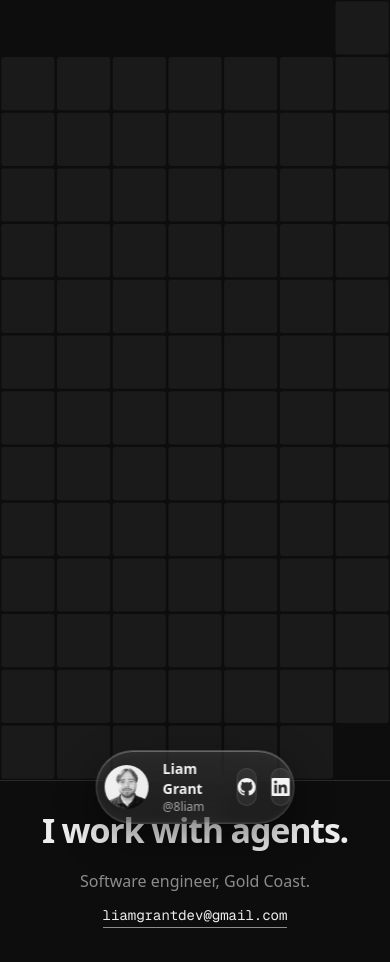
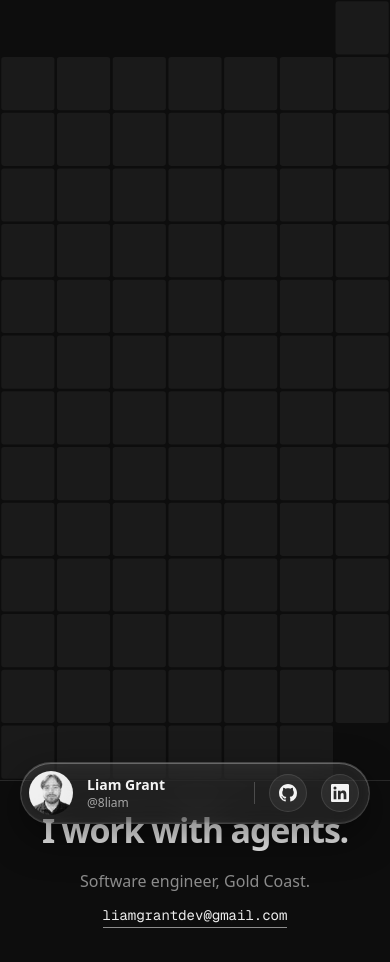
Before and after one commit to 8liam/portfolio, a Next.js app: page / in a window 390 px wide. Shown: the top 962 px of the page. Built offline with nearby package versions, Linux system fonts and the light colour scheme.

Commit message:
fix(home): widen profile dock on mobile (#10)

```diff
--- a/src/components/profile-dock/profile-dock.config.ts
+++ b/src/components/profile-dock/profile-dock.config.ts
@@ -26,9 +26,9 @@ export const PROFILE_DOCK_CONFIG = {
     },
   ],
   className: {
-    nav: "fixed bottom-5 left-1/2 z-10 flex -translate-x-1/2 items-center gap-3.5 rounded-full border border-white/15 bg-white/[0.07] py-2 pl-2 pr-2.5 text-[#f4f4f4] shadow-[inset_0_1px_0_rgba(255,255,255,0.28),inset_0_-1px_0_rgba(255,255,255,0.06),inset_0_0_14px_rgba(255,255,255,0.05),0_14px_40px_rgba(0,0,0,0.45)] backdrop-blur-[22px] backdrop-saturate-[1.8]",
+    nav: "fixed bottom-5 left-1/2 z-10 flex w-[calc(100vw-2.5rem)] max-w-sm -translate-x-1/2 items-center gap-3.5 sm:w-auto sm:max-w-none rounded-full border border-white/15 bg-white/[0.07] py-2 pl-2 pr-2.5 text-[#f4f4f4] shadow-[inset_0_1px_0_rgba(255,255,255,0.28),inset_0_-1px_0_rgba(255,255,255,0.06),inset_0_0_14px_rgba(255,255,255,0.05),0_14px_40px_rgba(0,0,0,0.45)] backdrop-blur-[22px] backdrop-saturate-[1.8]",
     portrait: "block size-11 rounded-full object-cover",
-    identity: "flex flex-col pr-1 leading-tight",
+    identity: "flex flex-1 flex-col whitespace-nowrap pr-1 leading-tight",
     name: "text-sm font-semibold",
     handle: "text-xs text-white/60",
     divider: "h-[22px] w-px bg-white/20",
```
